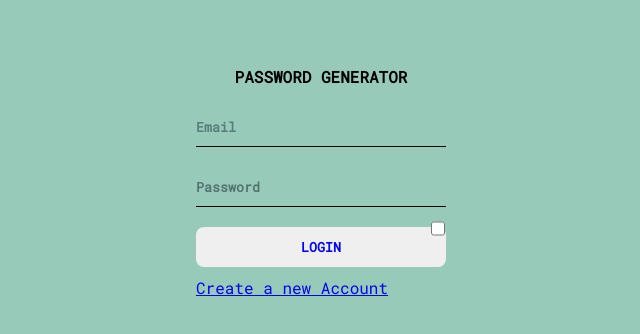
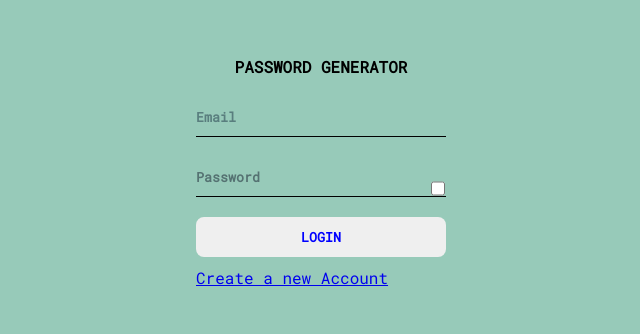
Before and after one commit to AbhijithKK/Password-gen, a React (Vite) app in the folder client/: page / in a window 1280 px wide. Shown: the part 198-532 px from the top of the page, without its empty margins (319-959 px from the left). Built offline with nearby package versions, Linux system fonts and the light colour scheme; no server answers.

Commit message:
almost done

```diff
--- a/client/src/Components/Login/Login.css
+++ b/client/src/Components/Login/Login.css
@@ -82,7 +82,7 @@ outline: 1px solid green  ;
     width: 40px;
     height: 40px;
     right: -12px;
-    bottom: 90px;
+    bottom: 140px;
    /* background-color: transparent !important; */
 
 }
--- a/client/src/Components/Login/Login.tsx
+++ b/client/src/Components/Login/Login.tsx
@@ -82,7 +82,10 @@ const Login = () => {
           type="button"
           onClick={Submit}>Login</button>
           <Link to='/signup'>Create a new Account</Link>
-          <div>
+          <div style={{
+            marginTop:"10px",
+            marginBottom:"10px"
+          }}>
           <GoogleLogin
   onSuccess={(credentialResponse:any) => {
    const decode=jwtDecode(credentialResponse.credential)
```
